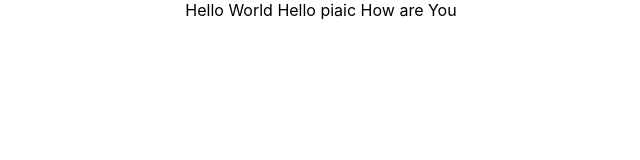
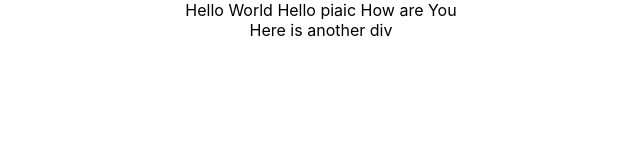
Before and after one commit to MAtifJaved/react-test-cases, a React (Create React App) app: page / in a window 1280 px wide. Shown: the top 160 px of the page, without its empty margins (319-959 px from the left). Built offline with nearby package versions, Linux system fonts and the light colour scheme.

Commit message:
another div added in app.js

```diff
--- a/src/App.js
+++ b/src/App.js
@@ -4,6 +4,9 @@ function App() {
   return (
     <div className="App">
       Hello World Hello piaic How are You
+      <div>
+        Here is another div
+      </div>
     </div>
   );
 }
```
